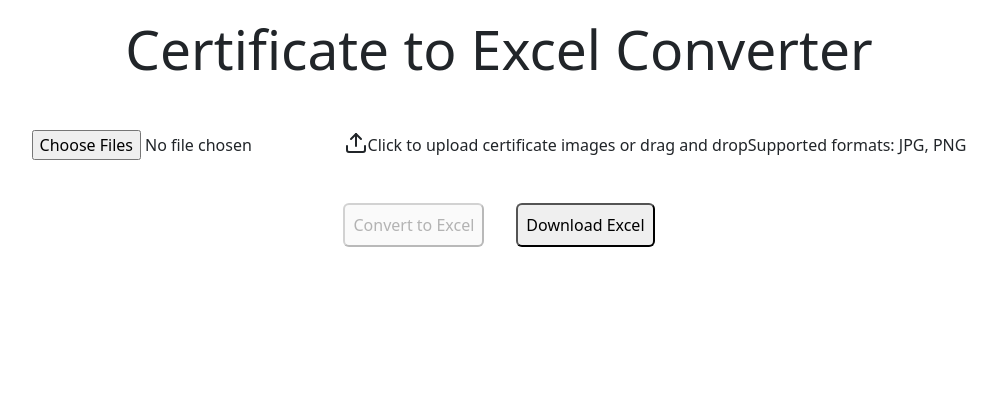
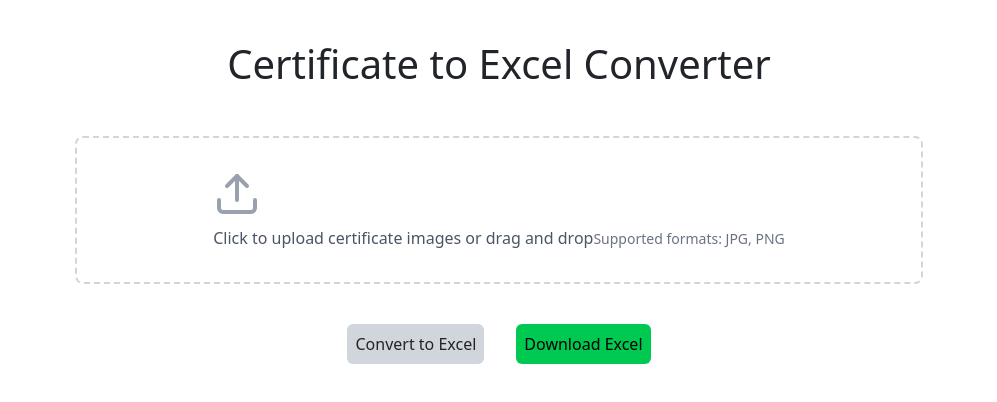
Before and after one commit to gouthamlingoju/ProjectONE, a React (Vite) app: page / in a window 1280 px wide. Shown: the top 402 px of the page, without its empty margins (141-1138 px from the left). Built offline with nearby package versions, Linux system fonts and the light colour scheme.

Commit message:
Tailwind

```diff
--- a/package.json
+++ b/package.json
@@ -13,6 +13,7 @@
     "preview": "vite preview"
   },
   "dependencies": {
+    "@tailwindcss/vite": "^4.0.4",
     "bootstrap": "^5.3.3",
     "lucide-react": "^0.468.0",
     "react": "^18.3.1",
@@ -24,12 +25,15 @@
     "@types/react": "^18.3.12",
     "@types/react-dom": "^18.3.1",
     "@vitejs/plugin-react": "^4.3.4",
+    "autoprefixer": "^10.4.20",
     "eslint": "^9.15.0",
     "eslint-plugin-react": "^7.37.2",
     "eslint-plugin-react-hooks": "^5.0.0",
     "eslint-plugin-react-refresh": "^0.4.14",
     "gh-pages": "^6.3.0",
     "globals": "^15.12.0",
+    "postcss": "^8.5.1",
+    "tailwindcss": "^4.0.4",
     "vite": "^6.0.1"
   }
 }
--- /dev/null
+++ b/src/App.css
@@ -0,0 +1 @@
+@import "tailwindcss";
--- a/src/components/ImageToExcelConverter.jsx
+++ b/src/components/ImageToExcelConverter.jsx
@@ -91,7 +91,7 @@
   return (
     <div className="max-w-4xl mx-auto p-6">
       <div className="mb-8">
-        <h1 className="mt-3 mb-5 text-dangr text-center hh">Certificate to Excel Converter</h1>
+        <h1 className="mt-3 mb-5 text-red-500 text-center hh">Certificate to Excel Converter</h1>
 
         {error && (
           <div className="mb-4 p-3 bg-red-100 text-red-700 rounded">
--- a/src/components/styles.css
+++ b/src/components/styles.css
@@ -1,10 +1 @@
-h1{
-    font-size: large;
-    color: blue;
-}
-.hh{
-    font-size: 55px;
-}
-img{
-    height: 100px
-}
+@import "tailwindcss";
--- a/src/index.css
+++ b/src/index.css
@@ -0,0 +1 @@
+@import "tailwindcss";
--- a/vite.config.js
+++ b/vite.config.js
@@ -1,8 +1,9 @@
 import { defineConfig } from 'vite'
 import react from '@vitejs/plugin-react'
+import tailwindcss from '@tailwindcss/vite'
 
 // https://vite.dev/config/
 export default defineConfig({
-  plugins: [react()],
+  plugins: [react(),tailwindcss()],
   base: "/ProjectONE"
 })
```
Also changed, not shown: 1 other file (tests, documents, lock files or other folders).
